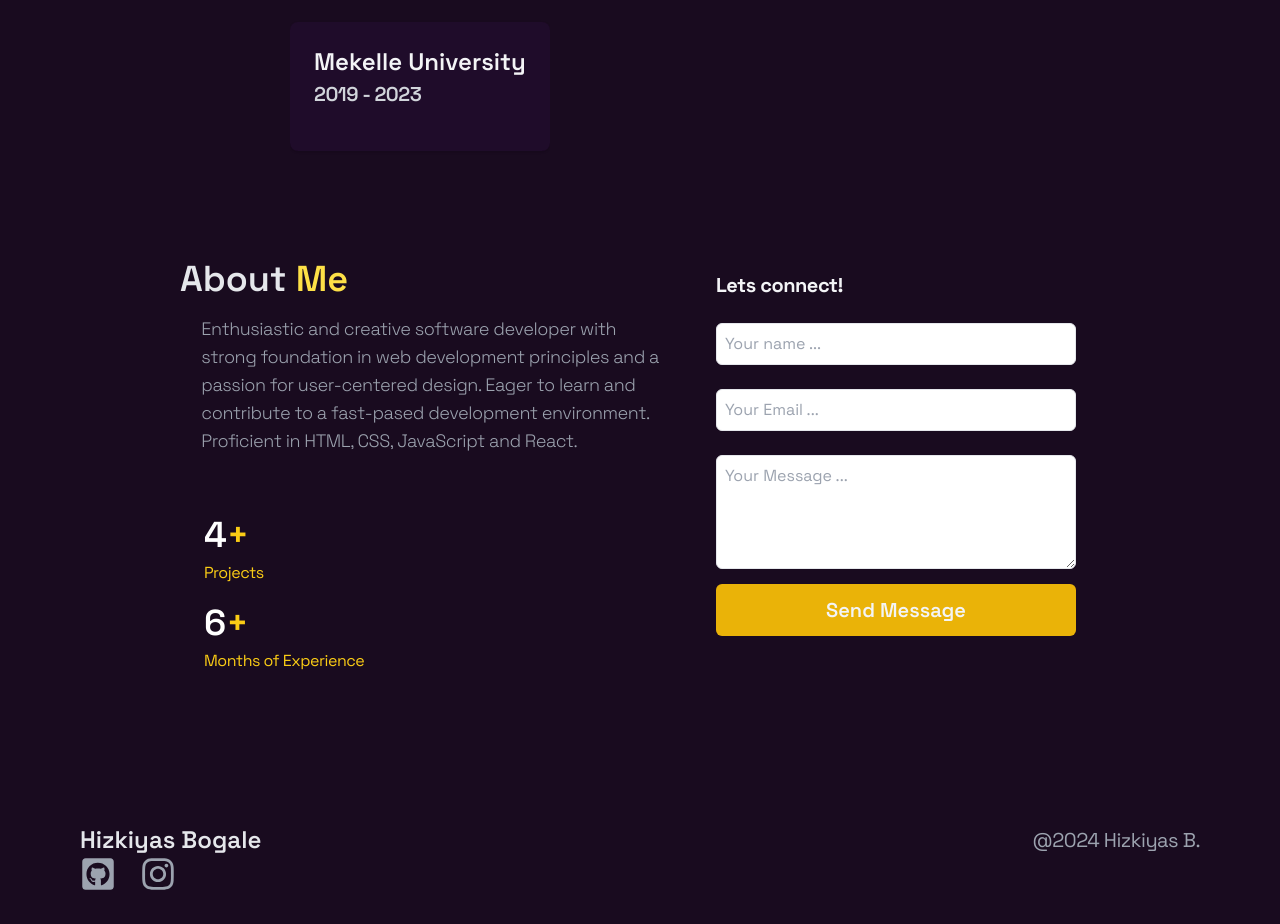
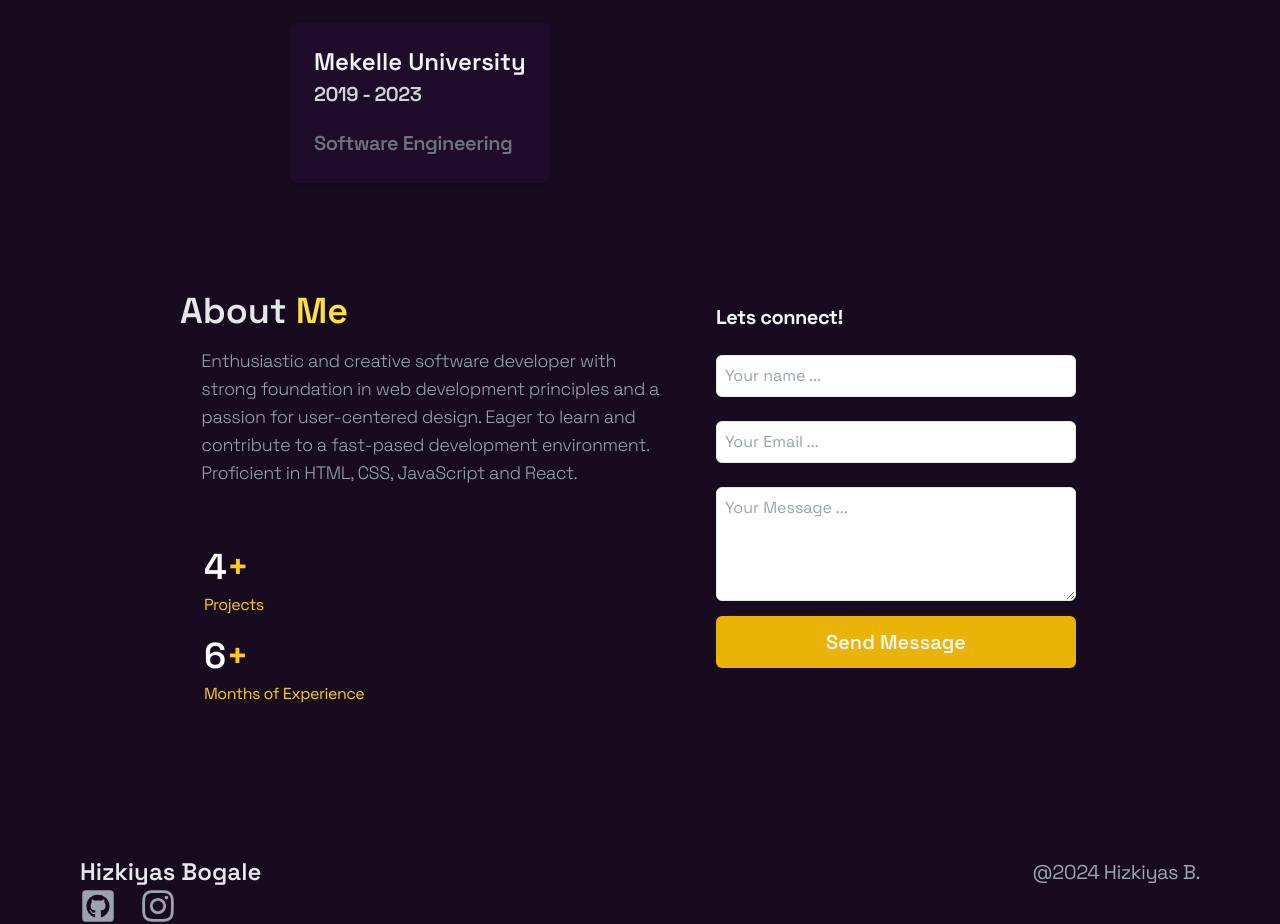
Before and after one commit to hizki-rp/my-portfolio, a React (Vite) app: page / in a window 1280 px wide. Shown: the part 4380-5304 px from the top of the page. Built offline with nearby package versions, Linux system fonts and the light colour scheme.

Commit message:
portfolio-experience-fix

```diff
--- a/src/components/Experience.jsx
+++ b/src/components/Experience.jsx
@@ -12,7 +12,7 @@ const experiences = [
 	{
 		company: "Mekelle University",
 		period: "2019 - 2023",
-		Description: "",
+		Description: "Software Engineering",
 	},
 ];
 
--- a/src/components/Skills.jsx
+++ b/src/components/Skills.jsx
@@ -47,11 +47,13 @@ const Skills = () => {
 			id="skills"
 		>
 			<Reveal>
-
 				<h2 className="text-3xl font-bold mb-4 text-center ">Skills</h2>
 				<p className="text-center mb-8">
 					I worked on frontend projects. check them <t />
-					<a href="#" className="underline hover:text-gray-600">
+					<a
+						href="#portfolio"
+						className="underline hover:text-gray-600"
+					>
 						here
 					</a>
 				</p>
```
